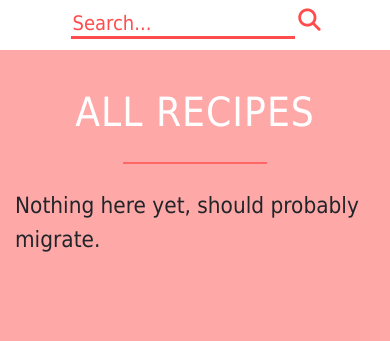
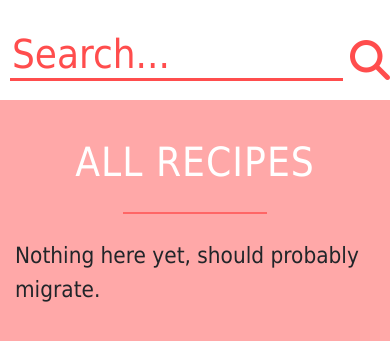
Before and after one commit to jetodd/recipes, a Django app: template recipes/templates/recipes/all.html in a window 390 px wide. Shown: the part 86-427 px from the top of the page. Run offline with Django 3.2, Linux system fonts and the light colour scheme; the template is opened without the code that fills it, so the values that code supplies are empty; some libraries are stand-ins or nearby versions.

Commit message:
More fiddling

```diff
--- a/recipes/static/recipes/style.css
+++ b/recipes/static/recipes/style.css
@@ -221,7 +221,24 @@ ol li:before {
 	}
 
 	.search_form {
-		height: 50px;
+		height: 100px;
+	}
+
+	.searchbutton {
+		height: 100px;
+	}
+
+	.search_form.show {
+		height: 80px;
+	}
+
+	.search_input {
+		font-size:40px;
+		margin-top: 20px;
+	}
+
+	.searchbutton > .fa-search {
+		font-size: 40px;
 	}
 }
 
```
